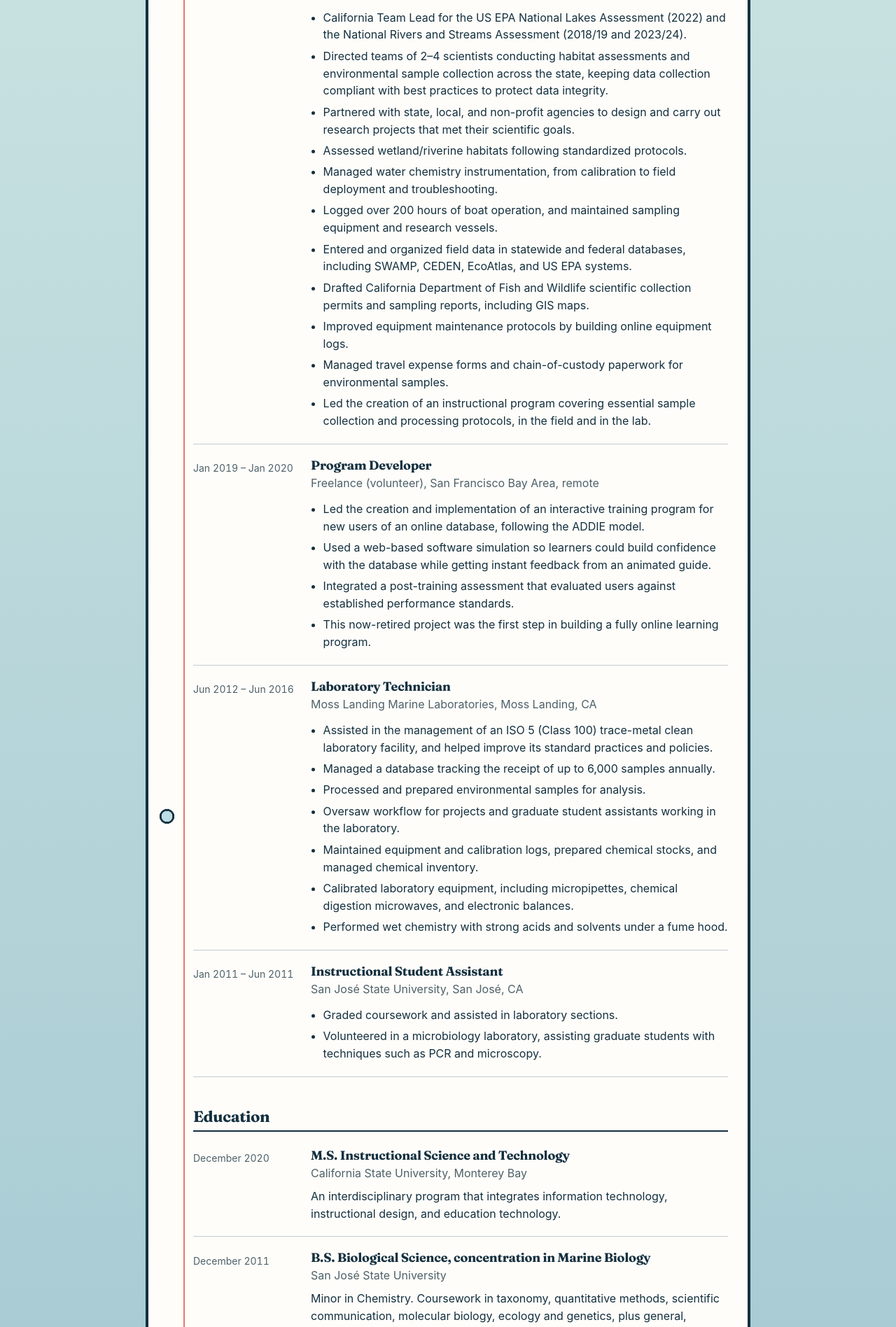
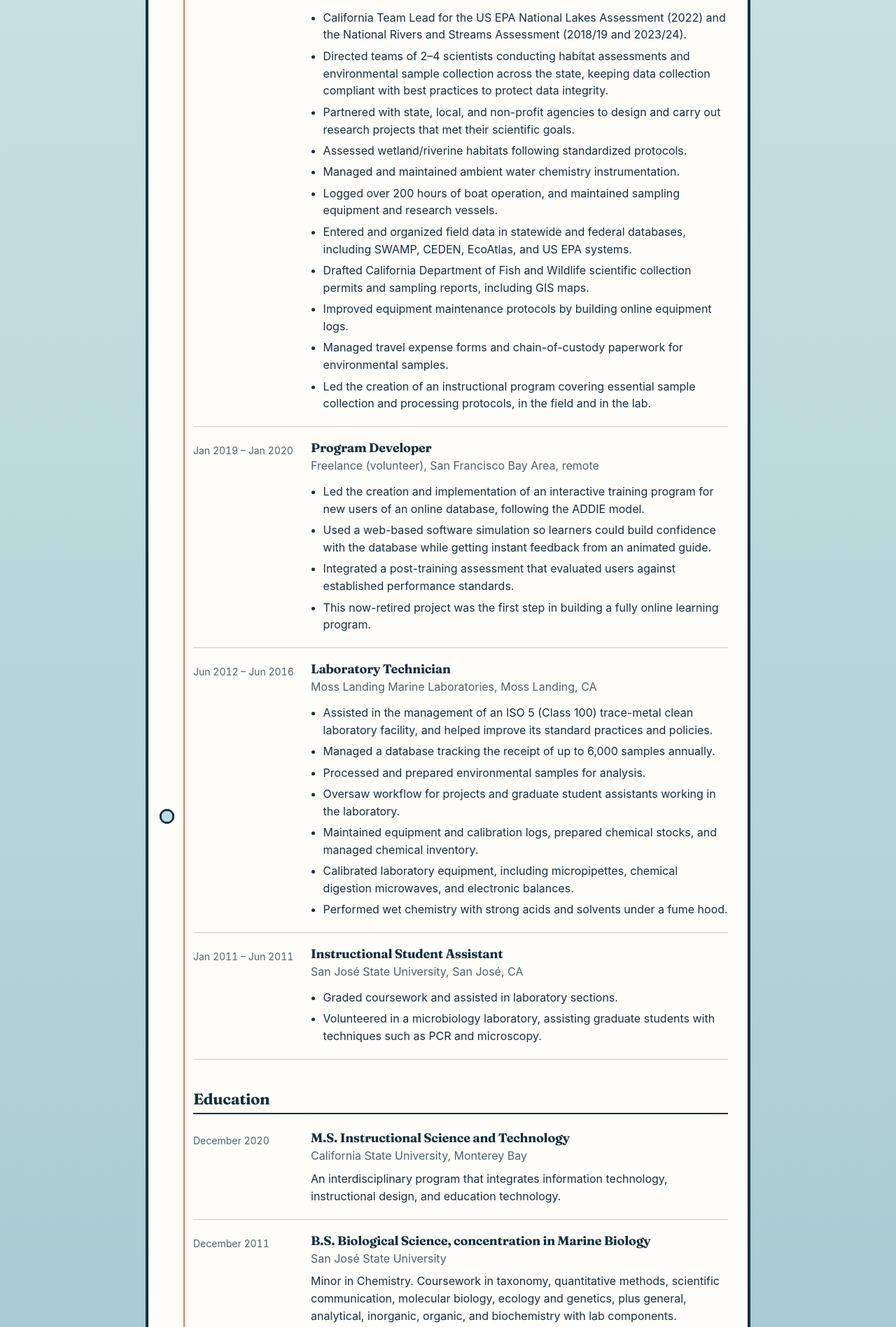
Before and after one commit to RobotCrabLab/Homepage, a Jekyll site: the page built from resume.html, in a window 1280 px wide. Shown: the part 1602-3498 px from the top of the page at 70% size. Built offline with Jekyll 4.4.1, drawn with Linux system fonts in a browser that asks for light colours.

Commit message:
Resume: reword water chemistry bullet
Co-Authored-By: Claude Opus 5.5 <noreply@anthropic.com>
Claude-Session: https://claude.ai/code/session_016BwnKtQ7tfPe1rWV8MfjXu

```diff
--- a/_data/resume.yml
+++ b/_data/resume.yml
@@ -35,7 +35,7 @@ experience:
       - Directed teams of 2–4 scientists conducting habitat assessments and environmental sample collection across the state, keeping data collection compliant with best practices to protect data integrity.
       - Partnered with state, local, and non-profit agencies to design and carry out research projects that met their scientific goals.
       - Assessed wetland/riverine habitats following standardized protocols.
-      - Managed water chemistry instrumentation, from calibration to field deployment and troubleshooting.
+      - Managed and maintained ambient water chemistry instrumentation.
       - Logged over 200 hours of boat operation, and maintained sampling equipment and research vessels.
       - Entered and organized field data in statewide and federal databases, including SWAMP, CEDEN, EcoAtlas, and US EPA systems.
       - Drafted California Department of Fish and Wildlife scientific collection permits and sampling reports, including GIS maps.
```
